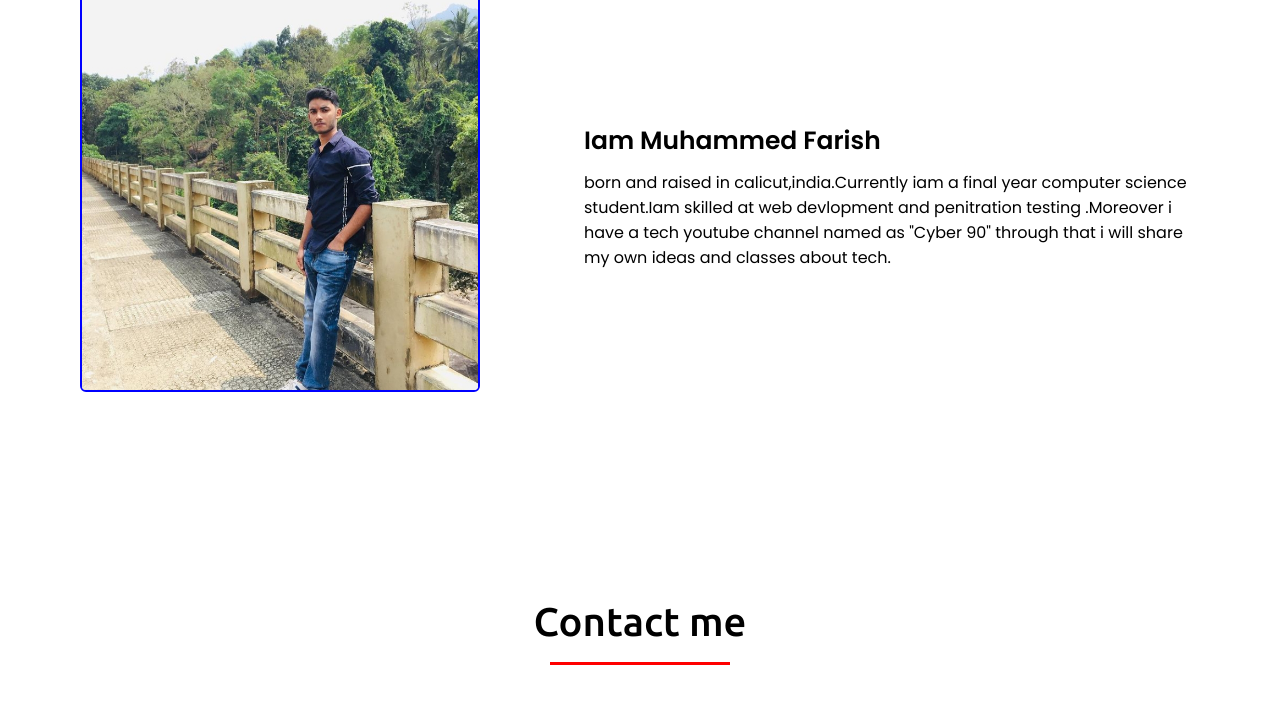
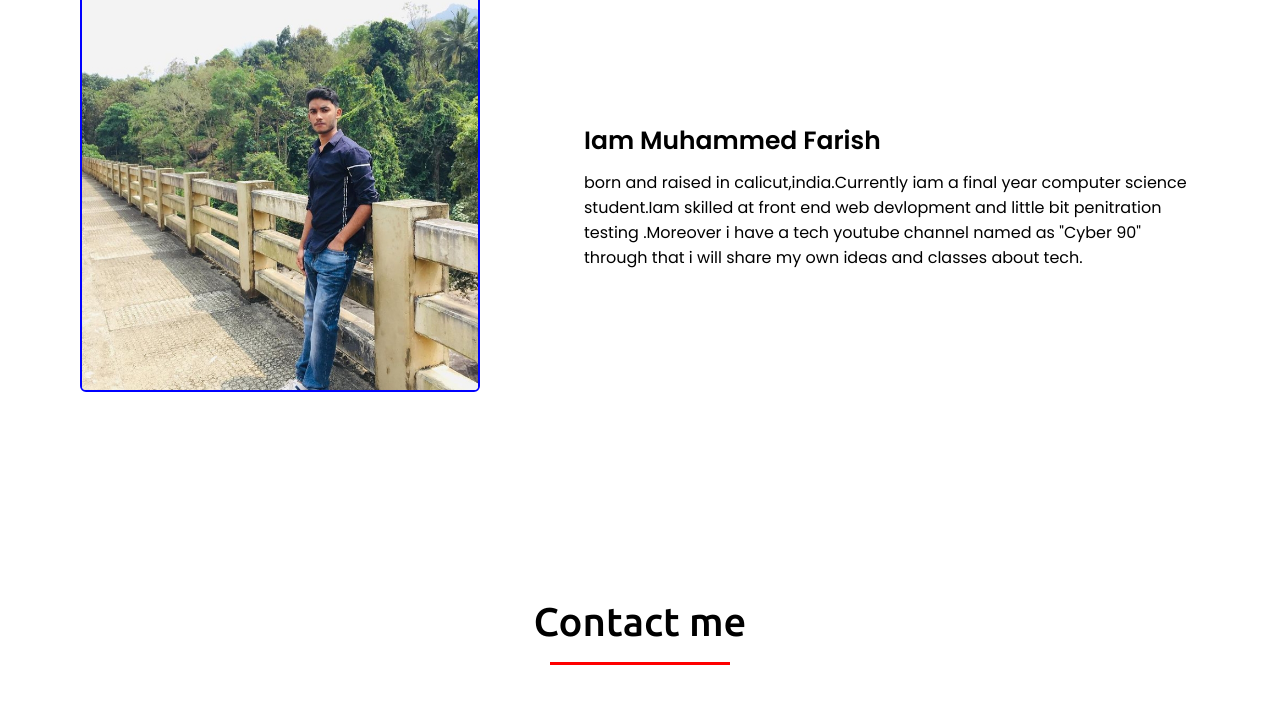
Before and after one commit to muhamedfarish/farish, a plain HTML site: page index.html in a window 1280 px wide. Shown: the part 1034-1737 px from the top of the page. Drawn offline with nearby package versions, Linux system fonts and the light colour scheme.

Commit message:
Update index.html

```diff
--- a/index.html
+++ b/index.html
@@ -53,7 +53,7 @@
                 </div>
                 <div class="column right">
                     <div class="text">Iam Muhammed Farish</div>
-                    <p>born and raised in calicut,india.Currently iam a final year computer science student.Iam skilled at web devlopment and penitration testing .Moreover i have a tech youtube channel named as "Cyber 90" through that i will share my own ideas and classes about tech.</p>
+                    <p>born and raised in calicut,india.Currently iam a final year computer science student.Iam skilled at front end web devlopment and little bit penitration testing .Moreover i have a tech youtube channel named as "Cyber 90" through that i will share my own ideas and classes about tech.</p>
 
                 </div>
             </div>
```
